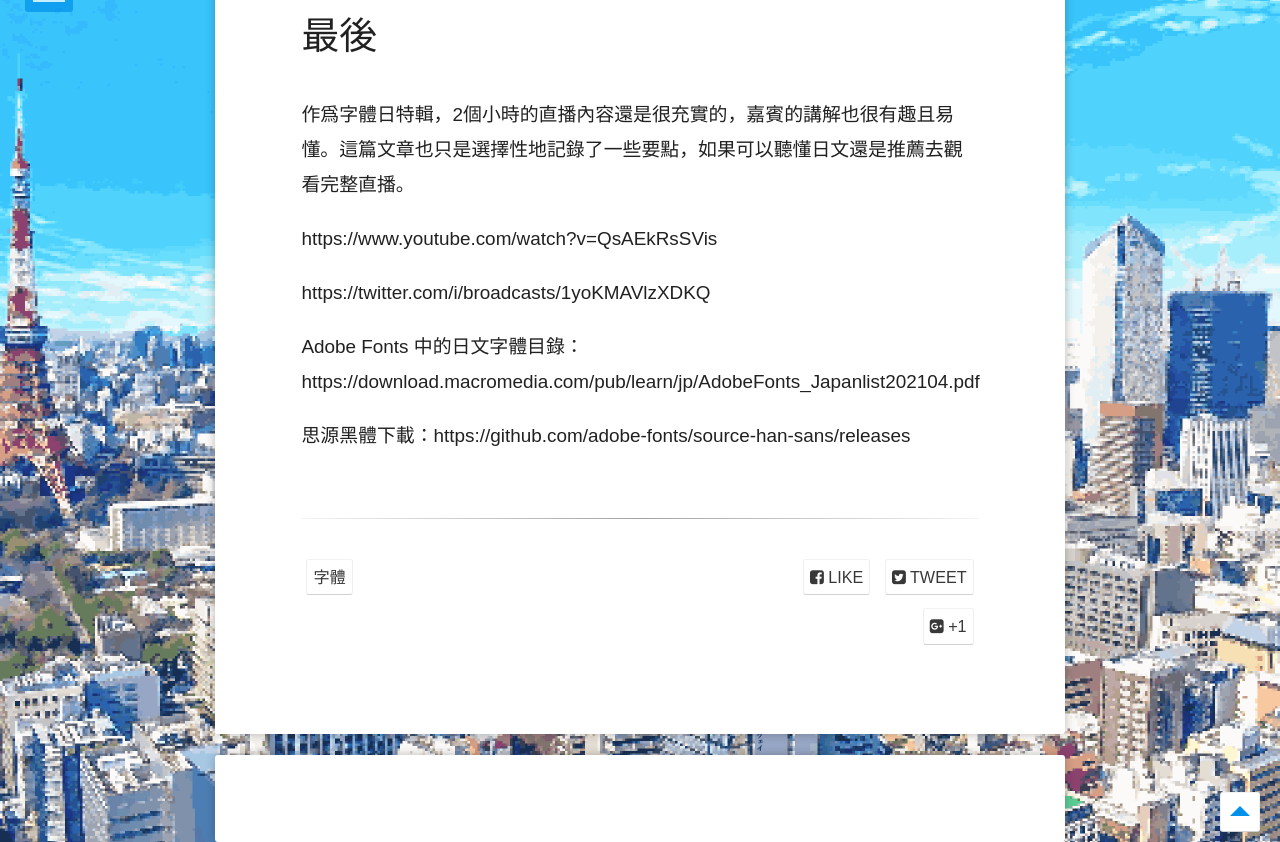
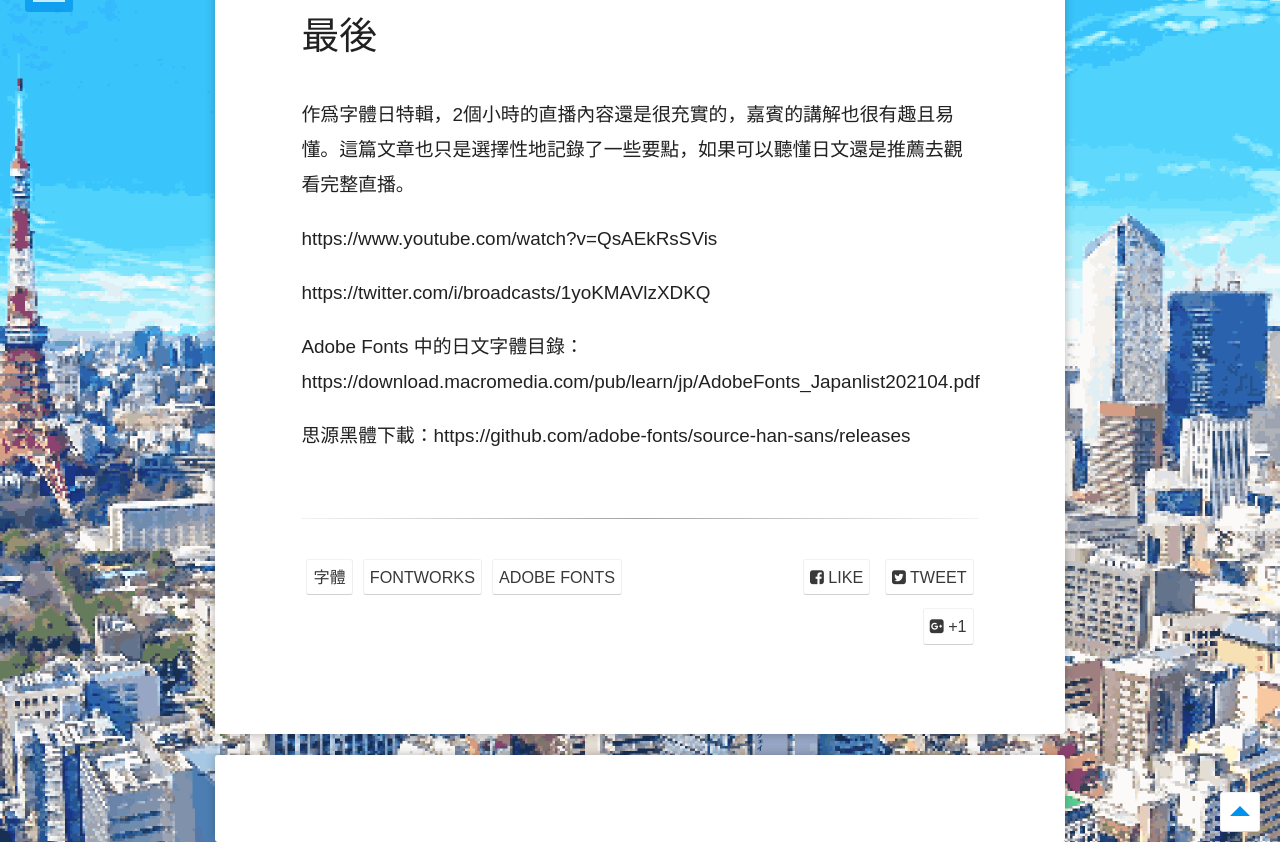
Before and after one commit to dorawei/dorawei.github.io, a Jekyll site: the page built from _posts/2021-04-10-2021-font-day-adobe-live.markdown, in a window 1280 px wide and 900 px high, scrolled down 20676 px, cut to the strip 58-900 px from the top of the window. Built offline with Jekyll 4.4.1, drawn with Linux system fonts in a browser that asks for light colours; our own code applies the rules of GitHub Pages for plain Markdown files; comment, search, counter and statistics services are not loaded; a style sheet for code colours, icons or effects is not loaded.

Commit message:
Updated 2021 Font Day Adobe Live

```diff
--- a/_posts/2021-04-10-2021-font-day-adobe-live.markdown
+++ b/_posts/2021-04-10-2021-font-day-adobe-live.markdown
@@ -3,6 +3,8 @@ title: Adobe Fonts 字體日直播特輯
 date: 2021-04-10 20:11:00 +08:00
 tags:
 - 字體
+- Fontworks
+- Adobe Fonts
 comments: true
 ---
 
@@ -207,7 +209,7 @@ Trajan Color 的顏色選擇則在 OpenType 特性面板中，同時也可以單
 
 比如，DNP家的活字館正在舉行開館紀念展，並且參觀者說出字體日的暗號就可以獲得秀英體的週邊禮物。
 
-![DNP Event](https://img.dorawei.xyz/20210410-FontDay/content2_6_DNP.jpg "DNP Event")
+![DNP Event](https://img.dorawei.xyz/20210410-FontDay/content2_6_dnp.jpg "DNP Event")
 
 ![DNP Event](https://img.dorawei.xyz/20210410-FontDay/content2_6.png "DNP Event")
 
```
